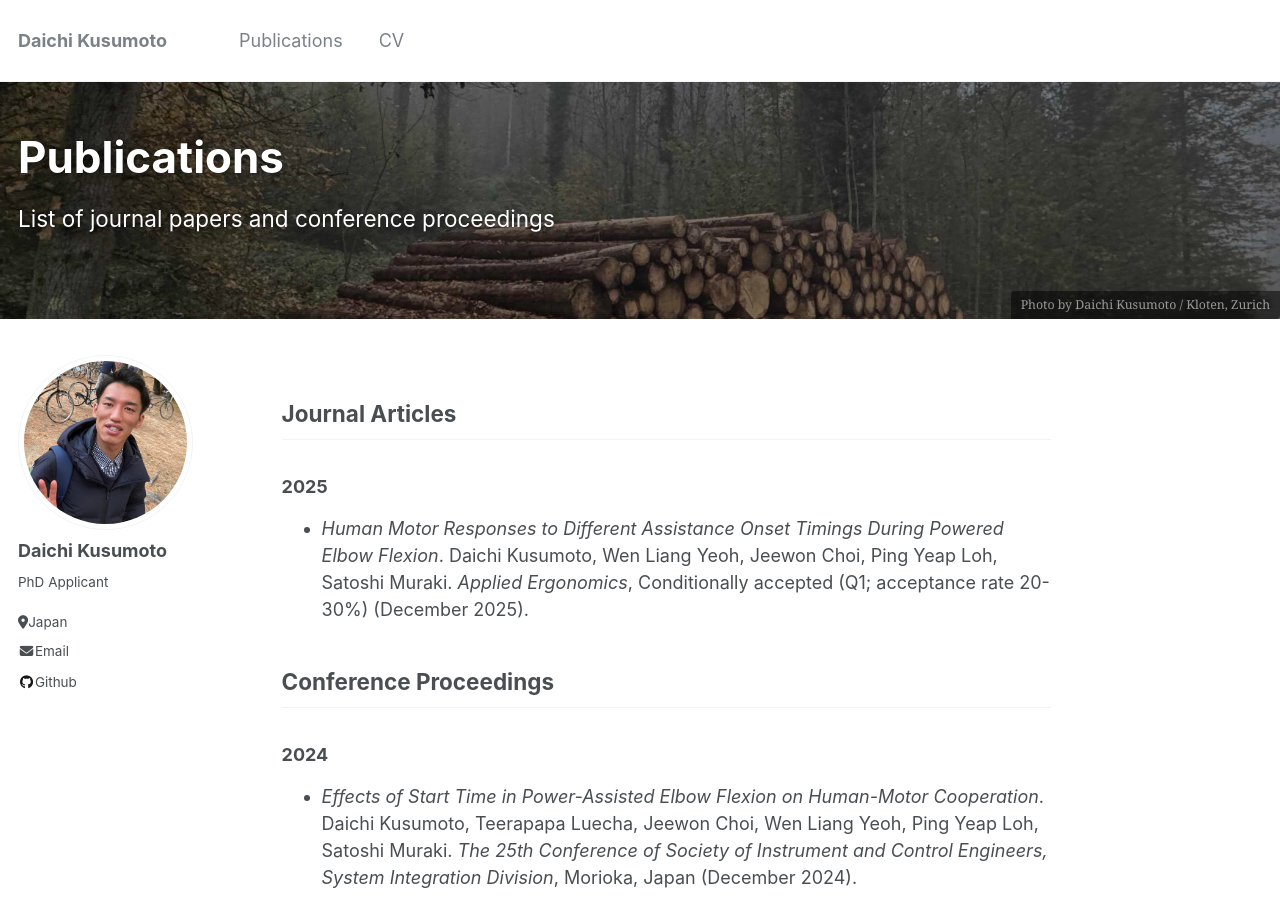
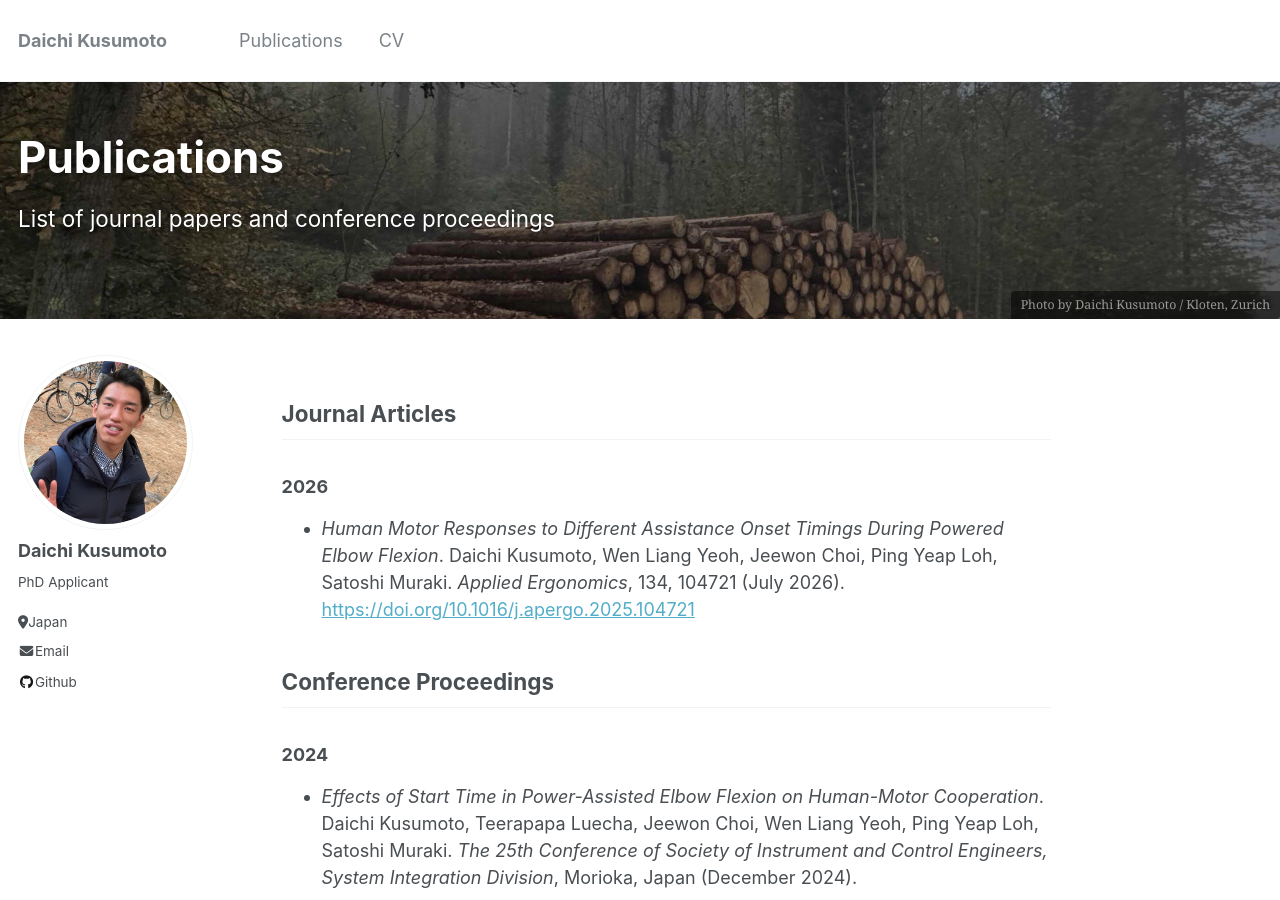
Before and after one commit to bugpiece/bugpiece.github.io, a Jekyll site: the page built from _pages/publications.md, in a window 1280 px wide and 900 px high. Built offline with Jekyll 4.4.1, drawn with Linux system fonts in a browser that asks for light colours.

Commit message:
Record Applied Ergonomics paper as published
Update the elbow-flexion paper with volume 134, article 104721, and its
DOI (published July 2026), drop the acceptance-rate note, and render
volume/article number and a DOI link on the publications page.

Co-Authored-By: Claude Opus 4.8 <noreply@anthropic.com>

```diff
--- a/_data/publications.yml
+++ b/_data/publications.yml
@@ -1,10 +1,12 @@
 - id: J1
   type: journal
-  date: 2025-12-01
+  date: 2026-07-01
   title: Human Motor Responses to Different Assistance Onset Timings During Powered Elbow Flexion
   authors: Daichi Kusumoto, Wen Liang Yeoh, Jeewon Choi, Ping Yeap Loh, Satoshi Muraki
   venue: Applied Ergonomics
-  note: Conditionally accepted (Q1; acceptance rate 20-30%)
+  volume: 134
+  articleno: 104721
+  doi: 10.1016/j.apergo.2025.104721
 - id: C2
   type: conference
   date: 2024-12-01
--- a/_pages/publications.md
+++ b/_pages/publications.md
@@ -27,7 +27,7 @@ How to use jekyll-scholar: https://open-research.gemmadanks.com/tutorials/how-to
 ### {{ year }}
 {% assign current_year = year %}
   {% endif %}
-- *{{ item.title }}*. {{ item.authors }}. _{{ item.venue }}_{% if item.note %}, {{ item.note }}{% endif %} ({{ item.date | date: "%B %Y" }}).
+- *{{ item.title }}*. {{ item.authors }}. _{{ item.venue }}_{% if item.volume %}, {{ item.volume }}{% endif %}{% if item.articleno %}, {{ item.articleno }}{% endif %}{% if item.note %}, {{ item.note }}{% endif %} ({{ item.date | date: "%B %Y" }}).{% if item.doi %} [https://doi.org/{{ item.doi }}](https://doi.org/{{ item.doi }}){% endif %}
 {% endfor %}
 {% endif %}
 
```
